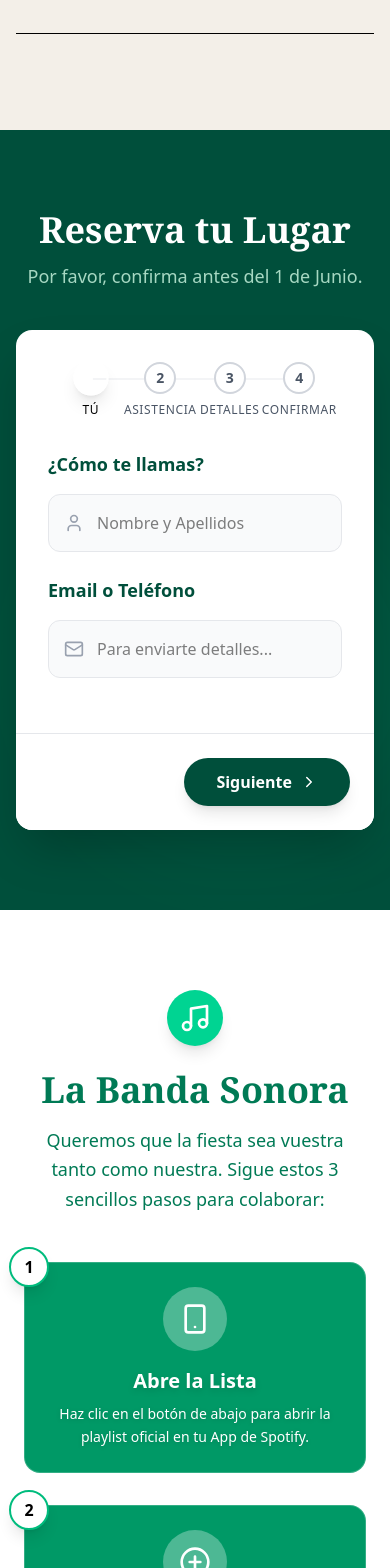
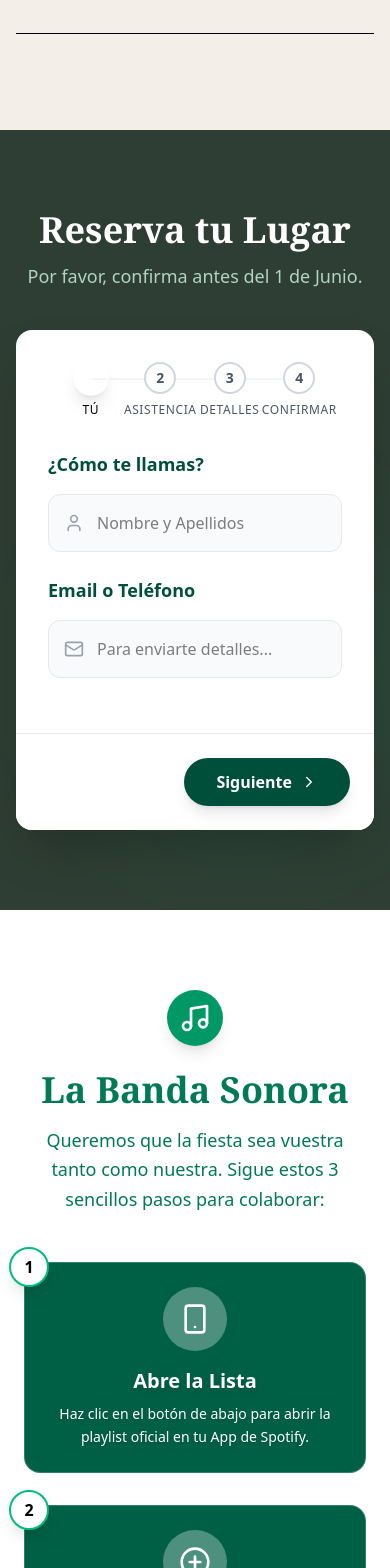
Before and after one commit to enriqueejeda/boda-paz-david, a React (Vite) app: page / in a window 390 px wide. Shown: the part 5120-6688 px from the top of the page. Built offline with nearby package versions, Linux system fonts and the light colour scheme.

Commit message:
feat: Actualizar estilos de fondo y botones en los componentes Header, MusicRequest y RSVPForm para mejorar la estética

```diff
--- a/src/components/Header.tsx
+++ b/src/components/Header.tsx
@@ -79,7 +79,7 @@ export const Header: React.FC = () => {
           <a
             href="#rsvp"
             onClick={(e) => handleNavigation(e, '#rsvp')}
-            className="px-6 py-2 text-white font-semibold rounded-full shadow-lg transform hover:-translate-y-0.5 transition-all duration-200 bg-emerald-600 hover:bg-emerald-700"
+            className="px-6 py-2 text-white font-semibold rounded-full shadow-lg transform hover:-translate-y-0.5 transition-all duration-200 bg-[#6B7F6A] hover:bg-emerald-700"
           >
             Confirma Asistencia
           </a>
--- a/src/components/MusicRequest.tsx
+++ b/src/components/MusicRequest.tsx
@@ -32,7 +32,7 @@ export const MusicRequest: React.FC = () => {
 
       <div className="container mx-auto px-6 max-w-5xl relative z-10">
         <div className="text-center mb-12">
-          <div className="inline-flex items-center justify-center p-3 bg-emerald-400 rounded-full mb-6 text-white shadow-lg">
+          <div className="inline-flex items-center justify-center p-3 bg-emerald-600 rounded-full mb-6 text-white shadow-lg">
             <Music size={32} />
           </div>
           <h2 className="text-4xl md:text-5xl font-serif mb-4 font-bold text-emerald-700">La Banda Sonora</h2>
@@ -44,8 +44,8 @@ export const MusicRequest: React.FC = () => {
         {/* Steps Grid */}
         <div className="grid grid-cols-1 md:grid-cols-3 gap-8 mb-12">
           {steps.map((step) => (
-            <div key={step.id} className="bg-emerald-600 backdrop-blur-md rounded-2xl p-6 border border-white/20
-             flex flex-col items-center text-center relative group hover:bg-amber-500 transition-colors duration-300">
+            <div key={step.id} className="bg-emerald-800 backdrop-blur-md rounded-2xl p-6 border border-white/20
+             flex flex-col items-center text-center relative group transition-colors duration-300">
               <div className="absolute -top-4 -left-4 w-10 h-10 bg-white text-wedding-500 font-bold rounded-full flex items-center justify-center shadow-lg border-2 text-black border-emerald-500 z-20">
                 {step.id}
               </div>
--- a/src/components/RSVPForm.tsx
+++ b/src/components/RSVPForm.tsx
@@ -279,7 +279,7 @@ export const RSVPForm: React.FC = () => {
     if (errors.eventos) setErrors(prev => ({ ...prev, eventos: undefined }));
   };
   return (
-    <div className="py-20 md:py-28 bg-emerald-900 relative overflow-hidden">
+    <div className="py-20 md:py-28 bg-[#2F3E34] relative overflow-hidden">
       {/* Background Decor */}
       <div className="absolute top-0 left-0 w-full h-full opacity-10 pointer-events-none">
         <div className="absolute top-20 right-20 w-64 h-64 bg-wedding-400 rounded-full blur-3xl"></div>
```
